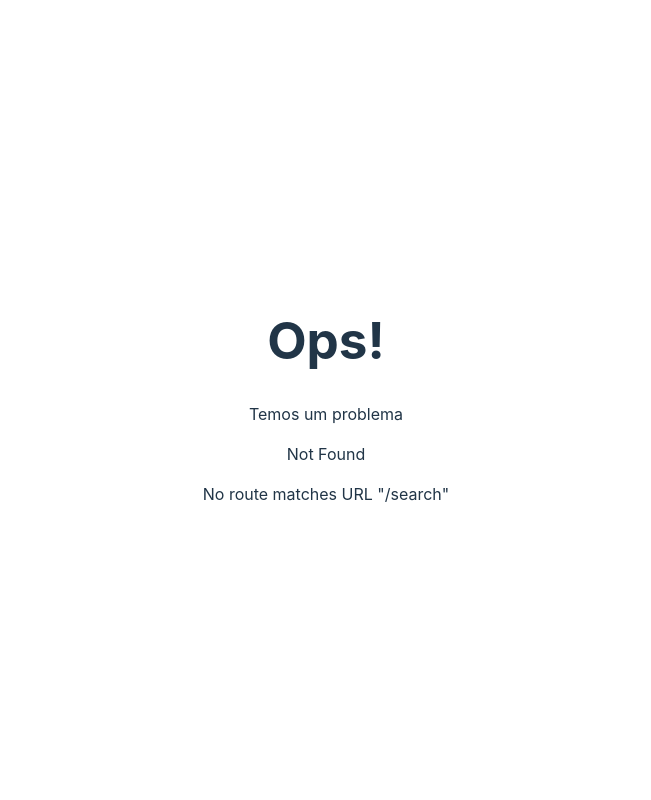
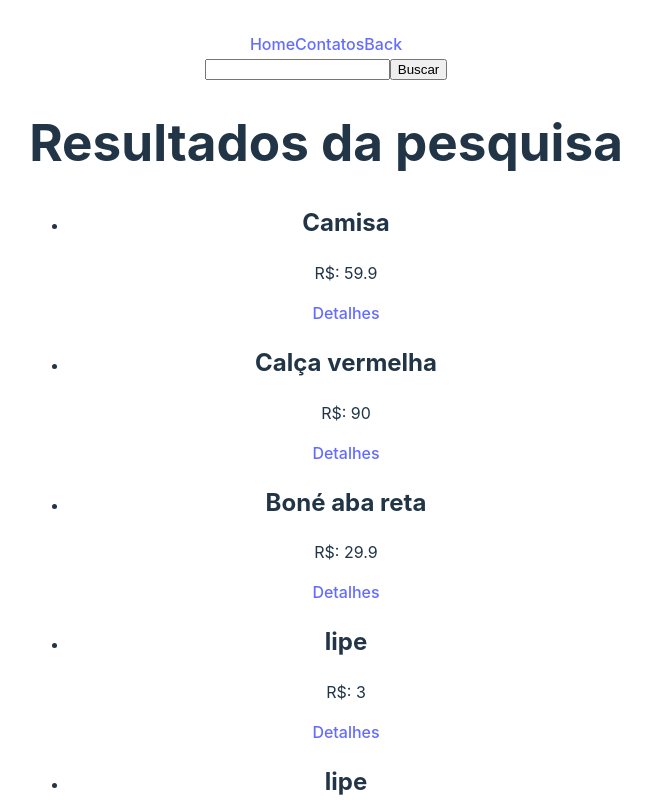
Before and after one commit to phelipeguimaraes/front-end, a React (Vite) app in the folder 3_React/7_REACT_ROUTER/router/: page /search in a window 1280 px wide. Before the commit this address had no page. Shown: the top 800 px of the page, without its empty margins (314-965 px from the left). Built offline with nearby package versions, Linux system fonts and the light colour scheme; data requests are answered from the project's data file.

Commit message:
Search params

```diff
--- a/3_React/7_REACT_ROUTER/router/package.json
+++ b/3_React/7_REACT_ROUTER/router/package.json
@@ -11,7 +11,7 @@
     "server": "json-server --watch data/db.json"
   },
   "dependencies": {
-    "json-server": "^1.0.0-beta.3",
+    "json-server": "^0.17.0",
     "react": "^18.3.1",
     "react-dom": "^18.3.1",
     "react-router-dom": "^6.27.0"
--- a/3_React/7_REACT_ROUTER/router/src/App.jsx
+++ b/3_React/7_REACT_ROUTER/router/src/App.jsx
@@ -4,6 +4,9 @@ import { Outlet } from 'react-router-dom'
 
 // 5 - link entre paginas
 import Navbar from './components/Navbar'
+
+// 9 - search
+import SearchForm from './components/SearchForm'
 
 function App() {
 
@@ -12,7 +15,7 @@ function App() {
     <>
       <div>
         <Navbar />
-        <p>Navbar</p>
+        <SearchForm />
         <Outlet/>
         <p>Footer</p>
       </div>
--- /dev/null
+++ b/3_React/7_REACT_ROUTER/router/src/components/SearchForm.jsx
@@ -0,0 +1,24 @@
+import { useState } from "react"
+import { useNavigate } from "react-router-dom"
+
+
+const SearchForm = () => {
+
+    const navigate = useNavigate()
+    const [query, setQuery] = useState()
+
+    const handleSubmit = (e) => {
+        e.preventDefault()
+
+        navigate("/search?q=" + query)
+    }
+
+  return (
+    <form onSubmit={handleSubmit}>
+        <input type="text" onChange={(e) => setQuery(e.target.value)} />
+        <input type="submit" value="Buscar" />
+    </form>
+  )
+}
+
+export default SearchForm
--- /dev/null
+++ b/3_React/7_REACT_ROUTER/router/src/routes/Search.jsx
@@ -0,0 +1,31 @@
+
+import {useFetch} from '../hooks/useFetch'
+
+import { Link, useSearchParams } from 'react-router-dom'
+
+const Search = () => {
+
+    const [searchParams] = useSearchParams()
+
+    const url = "http://localhost:3000/products?" + searchParams
+
+    const {data: items} = useFetch(url)
+
+  return (
+    <div>
+        <h1>Resultados da pesquisa</h1>
+        <ul className="products">
+          {items && items.map((item) => (
+            <li key={item.id}>
+              <h2>{item.name}</h2>
+              <p>R$: {item.price}</p>
+              { /* 7 - rota dinâmica */}
+              <Link to={`/products/${item.id}`}>Detalhes</Link>
+            </li>
+          ))}
+        </ul>
+    </div>
+  )
+}
+
+export default Search
```
Also changed, not shown: 3_React/7_REACT_ROUTER/router/src/main.jsx (+9 -0 lines), 1 other file (tests, documents, lock files or other folders).
